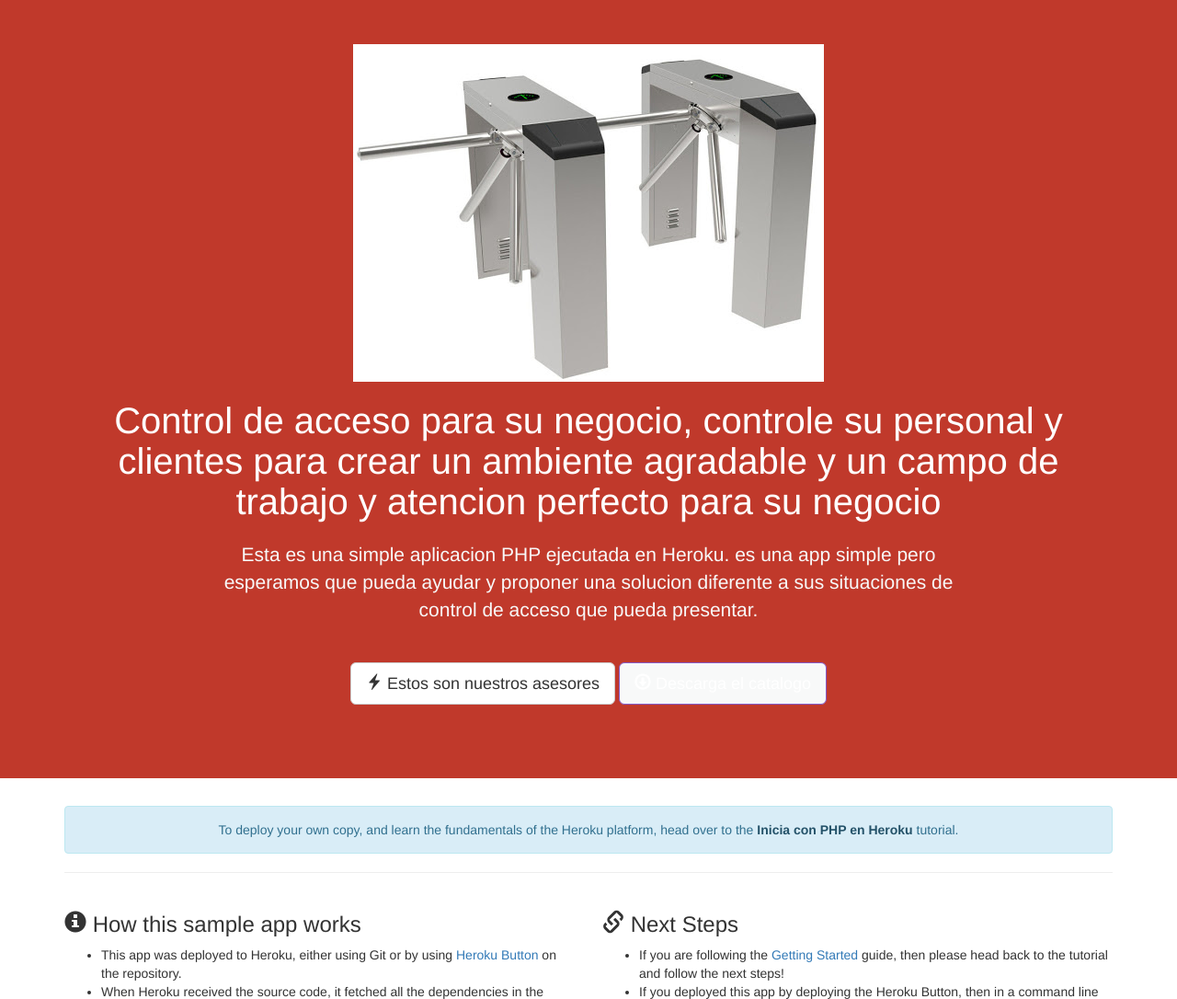
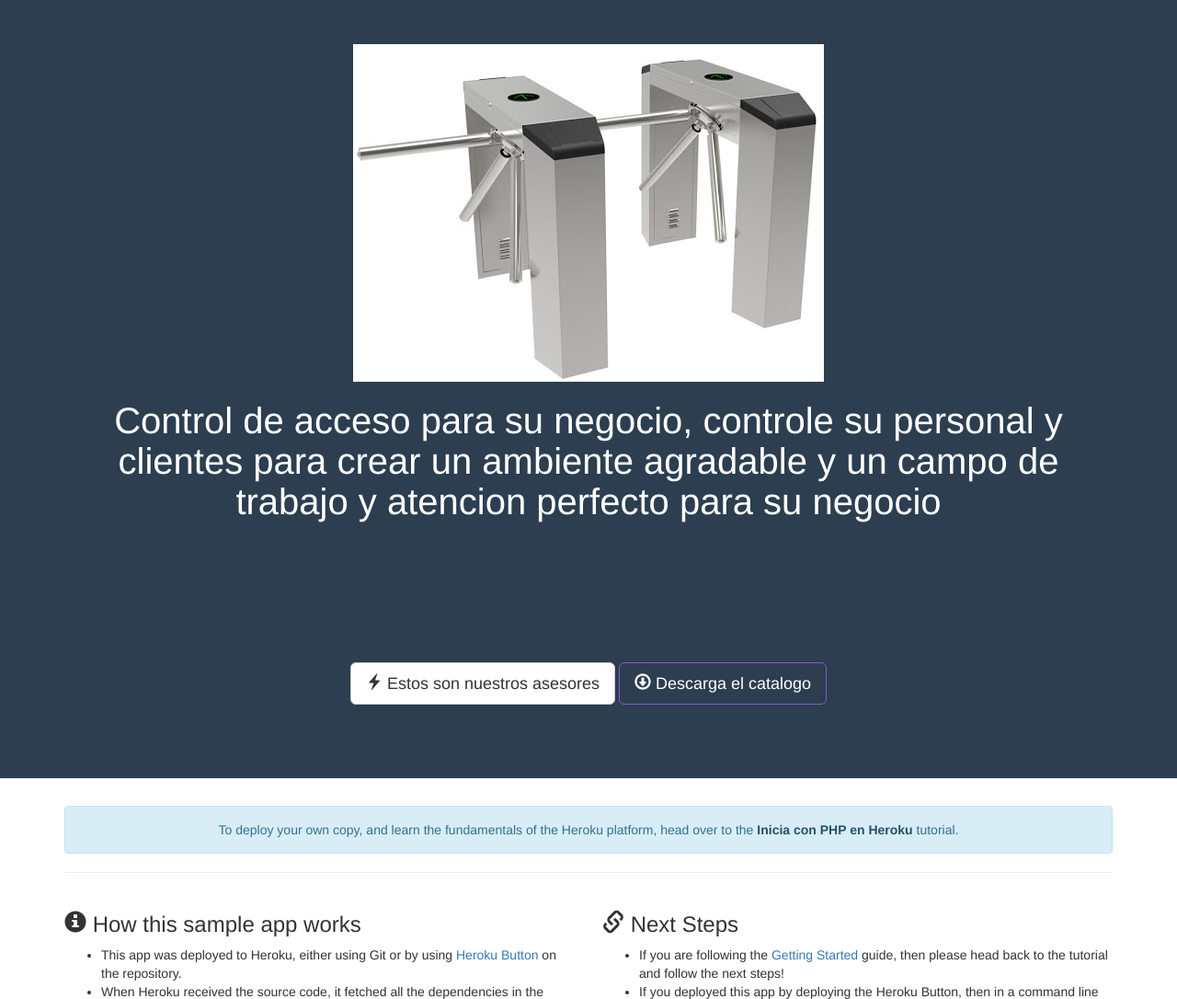
Before and after one commit to Kenmark86/app-electivamark, a PHP site: template web/views/index.twig in a window 1280 px wide. Shown: the part 51-1137 px from the top of the page at 92% size. Run offline with PHP 8.4, Linux system fonts and the light colour scheme; the template is opened without the code that fills it, so the values that code supplies are empty; some libraries are stand-ins or nearby versions.

Commit message:
cambio de color

```diff
--- a/web/stylesheets/main.css
+++ b/web/stylesheets/main.css
@@ -1,17 +1,17 @@
 .jumbotron {
-  background: #C0392B ;
+  background: #2C3E50 ;
   color: white;
   padding-bottom: 80px;
 }
 .jumbotron .btn-primary {
-  background: #F8F9F9;
+  background: #2C3E50;
   border-color: #845ac7;
 }
 .jumbotron .btn-primary:hover {
   background: #7646c1;
 }
 .jumbotron p {
-  color: #F8F9F9;
+  color: #2C3E50;
   max-width: 75%;
   margin: 1em auto 2em;
 }
--- a/web/views/index.twig
+++ b/web/views/index.twig
@@ -6,7 +6,7 @@
     <a href="/" class="control.jpg">
       <img src="/images/control.jpg">
     </a>
-    <body style= #C0392B>
+    <body style= #2C3E50>
     </body>
     <h1>Control de acceso para su negocio, controle su personal y clientes para crear un ambiente agradable y un campo de trabajo y atencion perfecto para su negocio</h1>
     <p>Esta es una simple aplicacion PHP ejecutada en Heroku. es una app simple pero esperamos que pueda ayudar y proponer una solucion diferente a sus situaciones de control de acceso que pueda presentar.</p>
```
